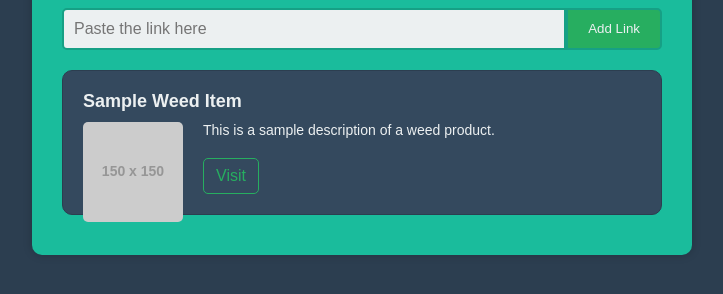
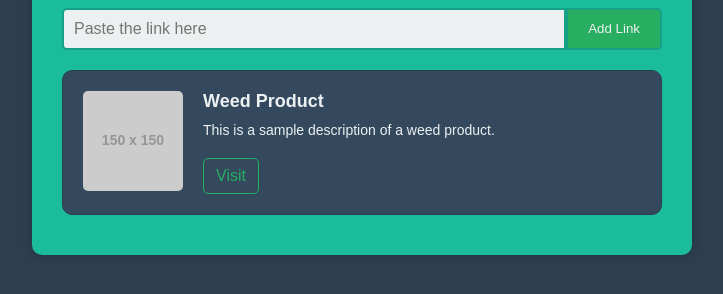
Before and after one commit to officialislandsarchive/Zaza, a plain HTML site: page index.html in a window 1280 px wide. Both pictures are taken after typing "Sample" into the empty fields and a click on the button "Add Link". Shown: the part 318-612 px from the top of the page, without its empty margins (278-1001 px from the left). Drawn offline with Linux system fonts and the light colour scheme; files that its build step writes are made by us from their sources; placeholder pictures from the web are drawn by us.

Commit message:
Update index.html

```diff
--- a/index.html
+++ b/index.html
@@ -5,6 +5,7 @@
     <meta name="viewport" content="width=device-width, initial-scale=1.0">
     <title>Weed Link Previewer</title>
     <link rel="stylesheet" href="static/styles.css">
+    <link rel="stylesheet" href="https://cdnjs.cloudflare.com/ajax/libs/font-awesome/6.0.0-beta3/css/all.min.css">
 </head>
 <body>
     <div class="container">
@@ -26,9 +27,10 @@
             const url = urlInput.value.trim();
             if (!url) return;
 
+            // Mocking fetching details from a URL
             const details = {
                 url: url,
-                title: "Sample Weed Item",
+                title: "Weed Product",
                 image: "https://via.placeholder.com/150",
                 description: "This is a sample description of a weed product."
             };
@@ -54,10 +56,14 @@
             const linkItem = document.createElement('div');
             linkItem.className = 'link-item';
             linkItem.innerHTML = `
-                <h2>${details.title}</h2>
-                <img src="${details.image}" alt="${details.title}">
-                <p>${details.description}</p>
-                <a href="${details.url}" target="_blank">Visit</a>
+                <div class="link-image">
+                    <img src="${details.image}" alt="${details.title}">
+                </div>
+                <div class="link-details">
+                    <h2>${details.title}</h2>
+                    <p>${details.description}</p>
+                    <a href="${details.url}" target="_blank">Visit</a>
+                </div>
             `;
             linkList.appendChild(linkItem);
         }
```
